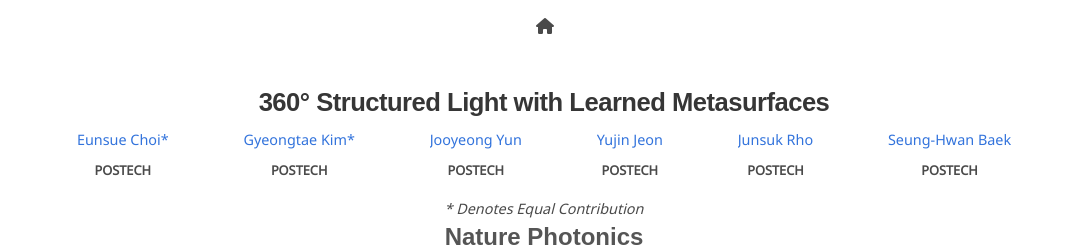
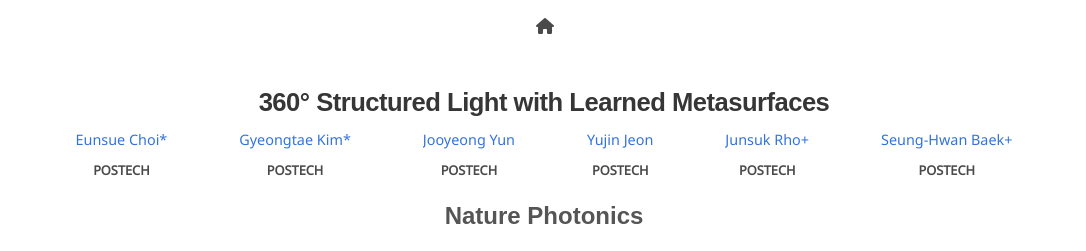
Before and after one commit to ches00/360-SL-Metasurface, a plain HTML site: page index.html in a window 1280 px wide. Shown: the top 251 px of the page, without its empty margins (95-1181 px from the left). Drawn offline with nearby package versions, Linux system fonts and the light colour scheme; some packages are replaced by stand-ins of ours; some icons are missing; a web font is replaced by a local one.

Commit message:
Update index.html

```diff
--- a/index.html
+++ b/index.html
@@ -103,18 +103,14 @@
 
 
             <div class="column">
-              <div class="author-block"> <a href="https://sites.google.com/site/junsukrho/">Junsuk Rho</a></div>
+              <div class="author-block"> <a href="https://sites.google.com/site/junsukrho/">Junsuk Rho+</a></div>
               <div class="group-block">POSTECH</div>
             </div>
 
             <div class="column">
-              <div class="author-block"> <a href="https://sites.google.com/view/shbaek/">Seung-Hwan Baek</a></div>
+              <div class="author-block"> <a href="https://sites.google.com/view/shbaek/">Seung-Hwan Baek+</a></div>
               <div class="group-block">POSTECH</div>
             </div>
-          </div>
-
-          <div class="contribution">
-            * Denotes Equal Contribution
           </div>
 
           <div class="is-size-4 publication-authors">
```
